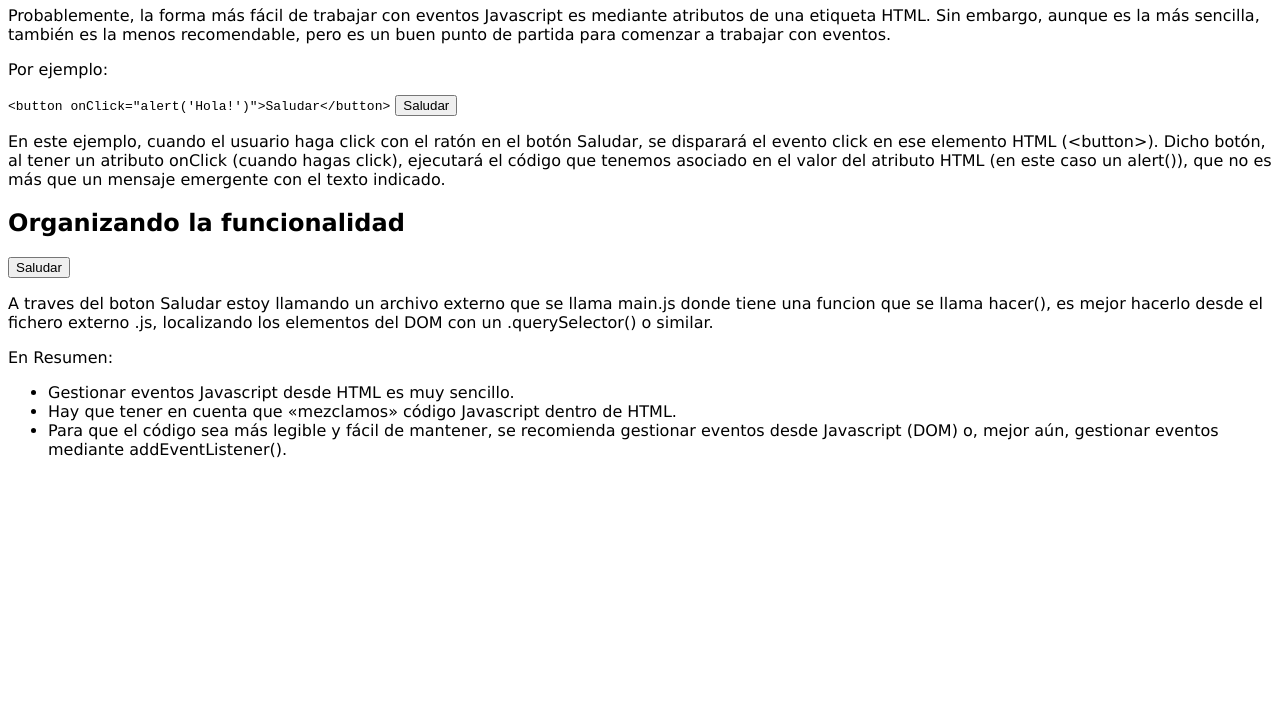
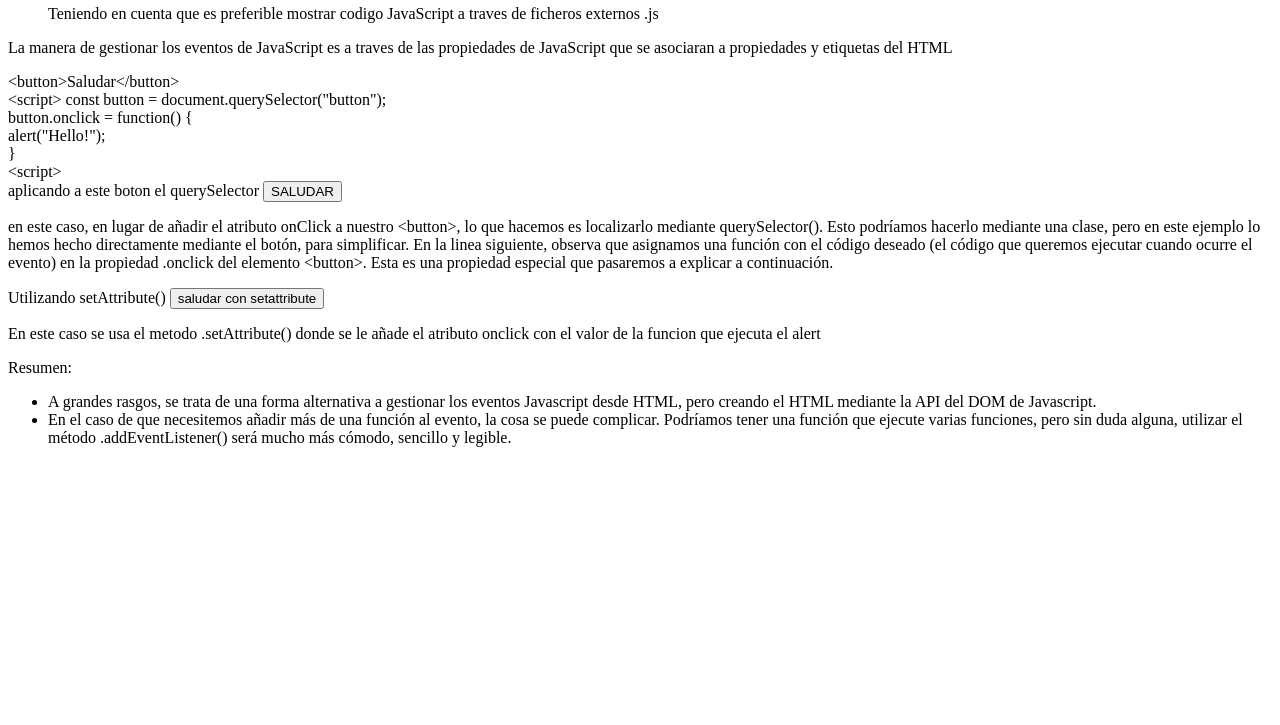
Before and after one commit to wilintonortega/eventos, a plain HTML site: page index.html in a window 1280 px wide. Shown: the part 75-800 px from the top of the page. Drawn offline with Linux system fonts and the light colour scheme.

Commit message:
Eventos mediante JavaScript

```diff
--- a/index.html
+++ b/index.html
@@ -4,38 +4,45 @@
     <meta charset="UTF-8">
     <meta http-equiv="X-UA-Compatible" content="IE=edge">
     <meta name="viewport" content="width=device-width, initial-scale=1.0">
-    <title>Eventos En JavaScript</title>
-    <link rel="stylesheet" href="style.css">
+    <title>Eventos mediante JavaScript</title>
+    <script src="main.js" defer></script>
 </head>
 <body>
     <header>
-        <h1>Eventos mediante HTML</h1>
+        <h1>Eventos a través del DOM</h1>
     </header>
     <main>
         <section>
-            <div>
-                <p>Probablemente, la forma más fácil de trabajar con eventos Javascript es mediante atributos de una etiqueta HTML. Sin embargo, aunque es la más sencilla, también es la menos recomendable, pero es un buen punto de partida para comenzar a trabajar con eventos.
-                </p>
-                <p>Por ejemplo: </p>
-                <code>&lt;button onClick="alert('Hola!')"&gt;Saludar&lt;/button&gt;</code>
-                <button onclick="alert('Hola!')">Saludar</button>
+            <blockquote>Teniendo en cuenta que es preferible mostrar codigo JavaScript a traves de ficheros externos .js</blockquote>
+            <p>La manera de gestionar los eventos de JavaScript es a traves de las propiedades de JavaScript que se asociaran a propiedades y etiquetas del HTML</p>
 
-                <p>En este ejemplo, cuando el usuario haga click con el ratón en el botón Saludar, se disparará el evento click en ese elemento HTML (&lt;button&gt;). Dicho botón, al tener un atributo onClick (cuando hagas click), ejecutará el código que tenemos asociado en el valor del atributo HTML (en este caso un alert()), que no es más que un mensaje emergente con el texto indicado.</p>
-            </div>
-            <h2>Organizando la funcionalidad</h2>
-          <div>
-            <script src="main.js"></script>
-            <button onclick=hacer()>Saludar</button>
-            <p>A traves del boton Saludar estoy llamando un archivo externo que se llama main.js donde tiene una funcion que se llama hacer(), es mejor hacerlo desde el fichero externo .js, localizando los elementos del DOM con un .querySelector() o similar.
+            &lt;button&gt;Saludar&lt;/button&gt;<br/>
+            &lt;script&gt;
+            const button = document.querySelector("button");<br/>
+            button.onclick = function() {<br/>
+            alert("Hello!");<br/>
+            }<br/>
+
+            &lt;script&gt;<br/>
+            <span>aplicando a este boton el querySelector</span>
+            <button>SALUDAR</button>
+            <p>
+                en este caso, en lugar de añadir el atributo onClick a nuestro &lt;button&gt;, lo que hacemos es localizarlo mediante querySelector(). Esto podríamos hacerlo mediante una clase, pero en este ejemplo lo hemos hecho directamente mediante el botón, para simplificar.
+                En la linea siguiente, observa que asignamos una función con el código deseado (el código que queremos ejecutar cuando ocurre el evento) en la propiedad .onclick del elemento &lt;button&gt;. Esta es una propiedad especial que pasaremos a explicar a continuación.
+            </p>
+            <span>Utilizando setAttribute()</span>
+            <button class="atributo">saludar con setattribute</button>
+            <p>En este caso se usa el metodo .setAttribute() donde se le añade el atributo onclick con el valor de la funcion que ejecuta el alert</p>
+<span>Resumen: </span>
+            <p>
+                <ul>
+                    <li>A grandes rasgos, se trata de una forma alternativa a gestionar los eventos Javascript desde HTML, pero creando el HTML mediante la API del DOM de Javascript.</li>
+                    <li>En el caso de que necesitemos añadir más de una función al evento, la cosa se puede complicar. Podríamos tener una función que ejecute varias funciones, pero sin duda alguna, utilizar el método .addEventListener() será mucho más cómodo, sencillo y legible.</li>
+                </ul>
 
             </p>
-            <span>En Resumen:</span>
-            <ul>
-                <li>Gestionar eventos Javascript desde HTML es muy sencillo.</li>
-                <li>Hay que tener en cuenta que «mezclamos» código Javascript dentro de HTML.</li>
-                <li>Para que el código sea más legible y fácil de mantener, se recomienda gestionar eventos desde Javascript (DOM) o, mejor aún, gestionar eventos mediante addEventListener().</li>
-            </ul>
-          </div>
+        </section>
+
     </main>
 </body>
 </html>
--- a/main.js
+++ b/main.js
@@ -1,4 +1,8 @@
-function hacer() {
-    alert("Hola!, Estimado Usuario");
+const boton=document.querySelector("button");
+boton.onclick=function () {
+    alert("Hola, estimado usuario---");
+}
 
-}
+const boton2=document.querySelector(".atributo");
+const hacer=()=>alert("hola con setattribute");
+boton2.setAttribute("onclick","hacer()")
```
